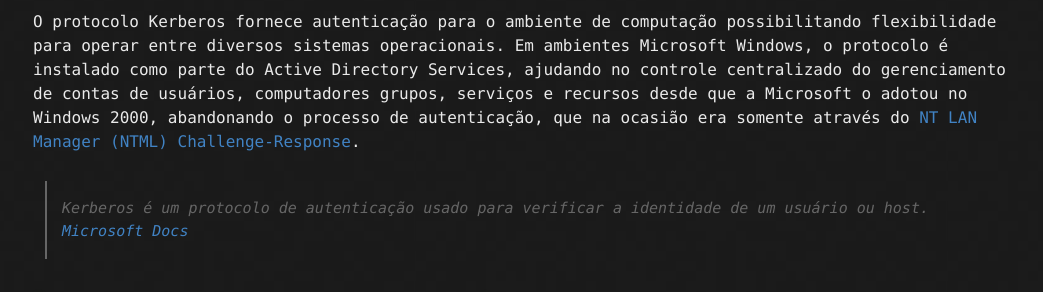
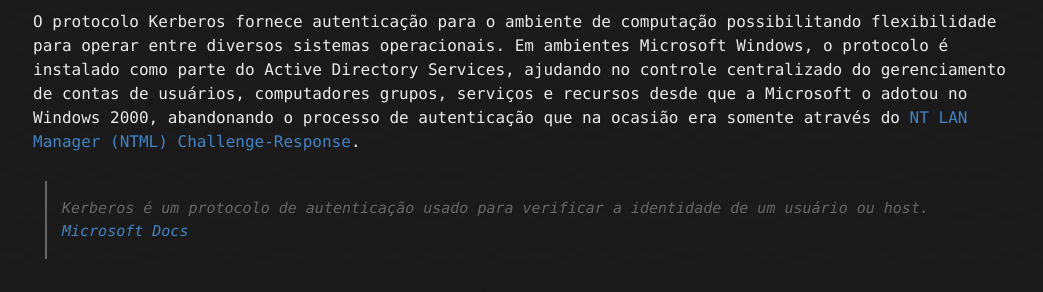
Before and after one commit to tuxtrack-zz/tuxtrack.github.io, a Jekyll site: the page built from _posts/2020-02-13-kerberos101.md, in a window 1280 px wide and 900 px high. Shown: the part 230-522 px from the top of the window, without its empty margins (117-1160 px from the left). Built offline with Jekyll 4.4.1, drawn with Linux system fonts in a browser that asks for light colours.

```diff
--- a/_posts/2020-02-13-kerberos101.md
+++ b/_posts/2020-02-13-kerberos101.md
@@ -2,7 +2,7 @@
 layout: post
 title: Kerberos & Kerberoast Attack
 ---
-O protocolo Kerberos fornece autenticação para o ambiente de computação possibilitando flexibilidade para operar entre diversos sistemas operacionais. Em ambientes Microsoft Windows, o protocolo é instalado como parte do Active Directory Services, ajudando no controle centralizado do gerenciamento de contas de usuários, computadores grupos, serviços e recursos desde que a Microsoft o adotou no Windows 2000, abandonando o processo de autenticação, que na ocasião era somente através do [NT LAN Manager (NTML) Challenge-Response](https://en.wikipedia.org/wiki/NT_LAN_Manager).
+O protocolo Kerberos fornece autenticação para o ambiente de computação possibilitando flexibilidade para operar entre diversos sistemas operacionais. Em ambientes Microsoft Windows, o protocolo é instalado como parte do Active Directory Services, ajudando no controle centralizado do gerenciamento de contas de usuários, computadores grupos, serviços e recursos desde que a Microsoft o adotou no Windows 2000, abandonando o processo de autenticação que na ocasião era somente através do [NT LAN Manager (NTML) Challenge-Response](https://en.wikipedia.org/wiki/NT_LAN_Manager).
 
  > Kerberos é um protocolo de autenticação usado para verificar a identidade de um usuário ou host. [Microsoft Docs](https://docs.microsoft.com/pt-br/windows-server/security/kerberos/kerberos-authentication-overview)
 
```
